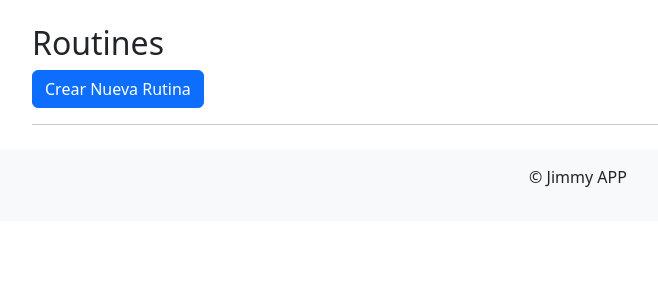
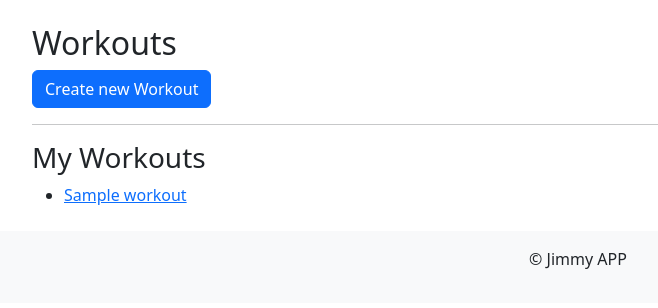
Before and after one commit to jimmyac57/django_app, a Django app: page /workouts/ in a window 1280 px wide. Shown: the part 56-364 px from the top of the page, without its empty margins (62-720 px from the left). Run offline with Django 5.2, Linux system fonts and the light colour scheme; a user stored in the database is signed in; tables that the repository leaves empty hold one stand-in row (values such as "Sample post").

Commit message:
feat(gymtracker): add workout details page and implement sets
- Added new workout details page to display exercises and their sets.
- Implemented sets functionality in the intermediate ExerciseWorkout table.
- Updated templates and views for better integration.
- Removed old routines_details.html file in favor of workout_detail.html.

Changes:
- Updated models to include sets in ExerciseWorkout.
- Modified URLs and views to support workout details page.
- Enhanced UI for routines and workout creation pages.# Please enter the commit message for your changes. Lines starting

```diff
--- a/gymtracker/models.py
+++ b/gymtracker/models.py
@@ -1,5 +1,6 @@
 from django.db import models
 from django.contrib.auth.models import User
+from datetime import timedelta
 
 class Workout(models.Model):
     name = models.CharField(max_length=100)
@@ -23,9 +24,9 @@ class Exercise(models.Model):
 
 # Exercises belonging to a workout
 class ExerciseWorkout(models.Model):
-    workout = models.ForeignKey(Workout, on_delete=models.CASCADE)
+    workout = models.ForeignKey(Workout, on_delete=models.CASCADE,related_name="exercise_workouts")
     exercise = models.ForeignKey(Exercise, on_delete=models.CASCADE, null=True, blank=True)
-    rest_time = models.DurationField(default='00:00:00', help_text="Rest time (HH:MM:SS)")
+    rest_time = models.DurationField(default=timedelta(seconds=0), help_text="Rest time (HH:MM:SS)")
     order = models.PositiveIntegerField(default=1, help_text="Order of the exercise in the workout")
 
     class Meta:
--- a/gymtracker/templates/gymtracker/create_workout.html
+++ b/gymtracker/templates/gymtracker/create_workout.html
@@ -14,7 +14,7 @@
             <h2 class="card-title mb-0">Create New Routine</h2>
         </div>
         <div class="card-body">
-            <form action="{% url 'crear_rutina' %}" id="myForm" method="post">
+            <form action="{% url 'create_workout' %}" id="myForm" method="post">
                 {% csrf_token %}
                 <div class="mb-3">
                     {{ form.as_p }}
--- a/gymtracker/templates/gymtracker/routines.html
+++ b/gymtracker/templates/gymtracker/routines.html
@@ -9,23 +9,24 @@
 {% block content %}
 {{ block.super }}
 <div class="container">
-    <div class="routines">
-        <h2>Routines</h2>
-        <a href="{% url 'crear_rutina' %}" class="btn btn-primary">Crear Nueva Rutina</a>
+    <div class="workouts">
+        <h2>Workouts</h2>
+        <a href="{% url 'create_workout' %}" class="btn btn-primary">Create new Workout</a>
         <hr>
-        <div class="routines-list">
-            {% if workout %}
-            <h3>Mis rutinas</h3>
+
+            {% if workouts %}
+
+            <h3>My Workouts</h3>
+            <div class="workouts-list">
+            <ul>
+                {% for workout in workouts %}
+                    <li><a href="{% url 'workout_detail' workout.id %}">{{ workout.name}}</a></li>
+                {% endfor %}
+            {% else %}
+            <p>No workouts yet</p>
             {% endif %}
-            <ul>
-                {% for rutina in rutinas %}
-    <li>
-        <a href="{% url 'detalle_rutina' rutina.id %}">{{ rutina.nombre }}</a>
-        <!-- Aquí puedes mostrar más detalles o linkear a otra vista -->
-    </li>
-    {% endfor %}
-            </ul>
         </div>
+
     </div>
 </div>
 {% endblock %}
--- a/gymtracker/urls.py
+++ b/gymtracker/urls.py
@@ -3,6 +3,7 @@ from . import views
 
 
 urlpatterns = [
-    path('workouts/', views.workout_view, name='rutinas'),
-    path('workouts/create/', views.create_workout, name='crear_rutina'),
+    path('workouts/', views.workout_view, name='workouts'),
+    path('workouts/create/', views.create_workout, name='create_workout'),
+    path('workouts/detail/<int:workout_id>/', views.workout_detail, name='workout_detail'),
 ]
--- a/gymtracker/views.py
+++ b/gymtracker/views.py
@@ -1,8 +1,9 @@
 from django.shortcuts import redirect, render
-from .models import Workout, Exercise , ExerciseWorkout
+from .models import Workout, Exercise , ExerciseWorkout, Set
 from .forms import CreateWorkoutForm
-from django.http import JsonResponse
 from django.contrib import messages
+from django.db import transaction
+from datetime import timedelta
 
 # Create your views here.
 
@@ -10,38 +11,69 @@ def workout_view(request):
     workouts = Workout.objects.filter(user=request.user)
     return render(request, 'gymtracker/routines.html', {'workouts': workouts})
 
+
 def create_workout(request):
-    if request.method == 'POST':
-        form = CreateWorkoutForm(request.POST)
-        if form.is_valid():
-            # Guardar el entrenamiento
-            workout = form.save(commit=False)
-            workout.user = request.user
-            workout.save()
+    try:
+        if request.method == 'POST':
+            form = CreateWorkoutForm(request.POST)
+            if form.is_valid():
+                with transaction.atomic():  # Inicia la transacción
+                    # Guardar el entrenamiento
+                    workout = form.save(commit=False)
+                    workout.user = request.user
+                    workout.save()
 
-            # Manejar los ejercicios seleccionados
-            exercise_ids = request.POST.getlist('ejercicios[]')  # IDs de los ejercicios seleccionados
-            exercises = Exercise.objects.filter(id__in=exercise_ids)
+                    # Manejar los ejercicios seleccionados
+                    exercise_ids = request.POST.getlist('ejercicios[]')  # IDs de los ejercicios seleccionados
+                    if not exercise_ids:
+                        raise ValueError("You must select at least one exercise for the workout.")
 
-            # Relacionar ejercicios con el entrenamiento
-            for exercise in exercises:
-                ExerciseWorkout.objects.create(workout=workout, exercise=exercise)
+                    exercises = Exercise.objects.filter(id__in=exercise_ids)
 
-            messages.success(request, 'Workout created successfully.')
-            return redirect('workouts')
-        else:
-            messages.error(request, 'Error creating your workout. Please check the form.')
-    else:
+                    if not exercises.exists():
+                        raise ValueError("The selected exercises do not exist.")
+
+                    for order, exercise in enumerate(exercises, start=1):
+                        exercise_workout = ExerciseWorkout.objects.create(
+                        workout=workout,
+                        exercise=exercise,
+                        rest_time=timedelta(seconds=30),  # Ejemplo: 30 segundos de descanso por defecto
+                        order=order
+                        )
+
+                    # Crear una serie por defecto
+                        Set.objects.create(
+                            workout_exercise=exercise_workout,
+                            weight=0,
+                            weight_unit='kg',
+                            repetitions=0,
+                            set_number=1  # Siempre 1 por defecto
+                        )
+                    messages.success(request, 'Workout created successfully.')
+                    return redirect('workouts')
+            else:
+                messages.error(request, 'Error creating your workout. Please check the form.')
+
+        # Si no es POST, inicializa el formulario
         form = CreateWorkoutForm()
+        exercises = Exercise.objects.all()
+        muscles = Exercise.objects.values_list('primary_muscle', flat=True).distinct()
 
-    # Obtener todos los ejercicios para mostrarlos en el modal
-    exercises = Exercise.objects.all()
+        return render(request, 'gymtracker/create_workout.html', {
+            'form': form,
+            'exercises': exercises,  # Pasar ejercicios al template
+            'muscles': muscles,  # Pasar los filtros dinámicos
+        })
+    except ValueError as e:
+        # Error personalizado
+        messages.error(request, str(e))
+        return redirect('workouts')
+    except Exception as e:
+        # Manejo genérico de errores
+        messages.error(request, 'An unexpected error occurred. Please try again.')
+        return redirect('workouts')
 
-    # Obtener filtros dinámicos (por ejemplo, músculos únicos)
-    muscles = Exercise.objects.values_list('primary_muscle', flat=True).distinct()
 
-    return render(request, 'gymtracker/create_workout.html', {
-        'form': form,
-        'exercises': exercises,  # Pasar ejercicios al template
-        'muscles': muscles,  # Pasar los filtros dinámicos
-    })
+def workout_detail(request, workout_id):
+    workout = Workout.objects.get(id=workout_id)
+    return render(request, 'gymtracker/workout_detail.html', {'workout': workout})
```
Also changed, not shown: gymtracker/templates/gymtracker/routines_details.html (deleted, +0 -23 lines), gymtracker/templates/gymtracker/workout_detail.html (added, +47 -0 lines), gymtracker/migrations/0004_alter_exerciseworkout_rest_time.py (added).
